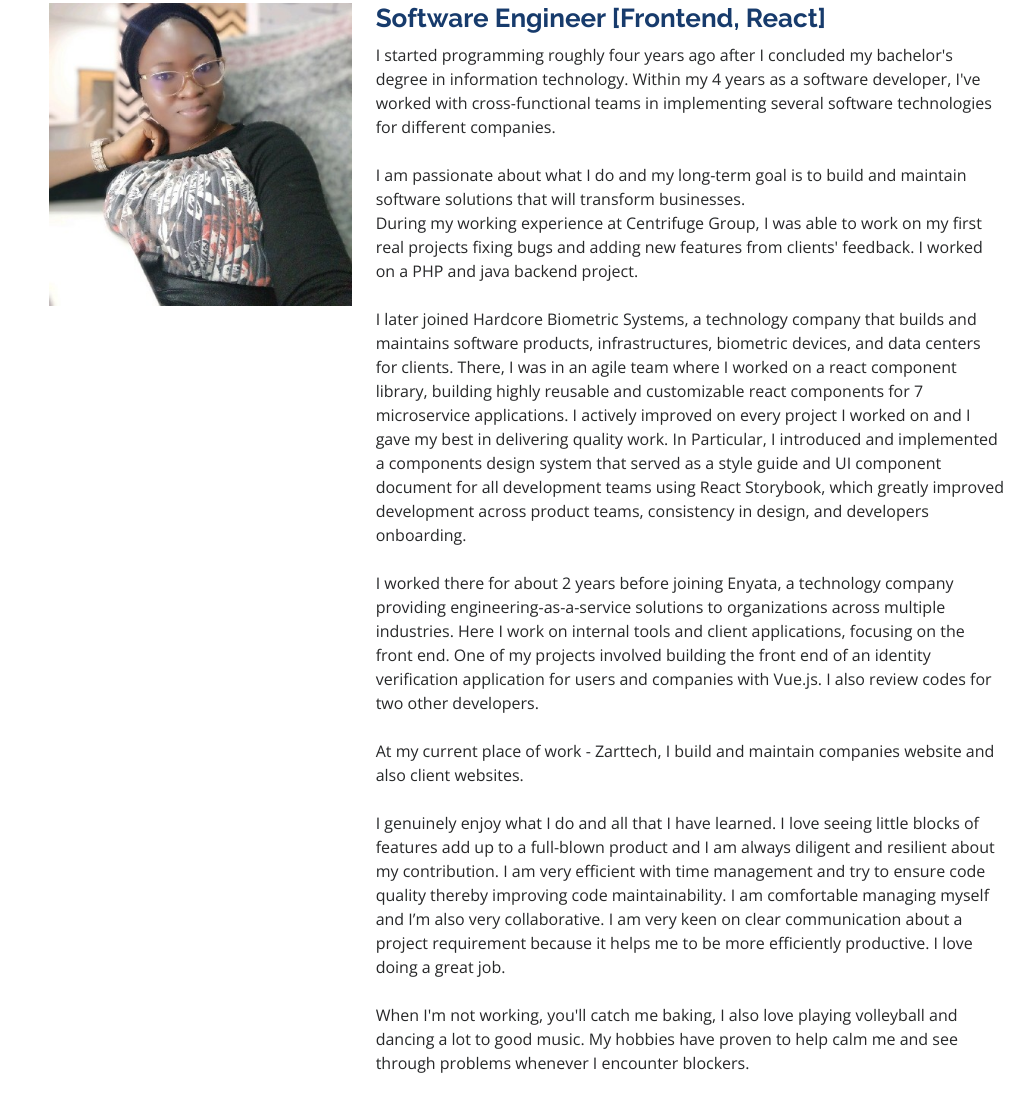
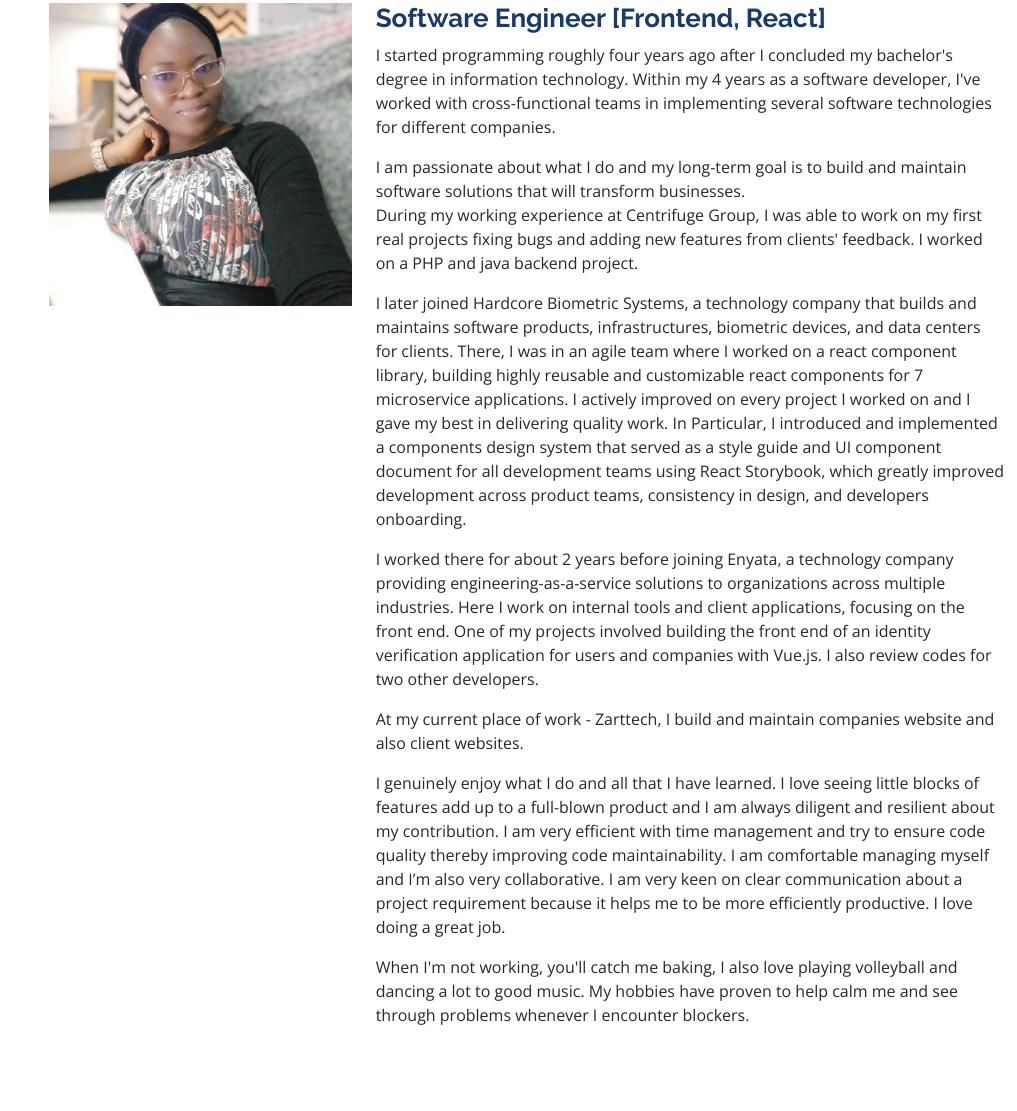
Before and after one commit to TechieTee/portfolio, a plain HTML site: page index.html in a window 1280 px wide. Shown: the part 1061-2172 px from the top of the page, without its empty margins (263-1280 px from the left). Drawn offline with nearby package versions, Linux system fonts and the light colour scheme.

Commit message:
Update index.html
test3

```diff
--- a/index.html
+++ b/index.html
@@ -174,23 +174,23 @@ modern frontend tools and technologies across different agile product developmen
 
              <p>
                I started programming roughly four years ago after I concluded my bachelor's degree in information technology. Within my 4 years as a software developer, I've worked with cross-functional teams in implementing several software technologies for different companies.
-<br><br>
+<p>
 I am passionate about what I do and my long-term goal is to build and maintain software solutions that will transform businesses.
 <br>
 During my working experience at Centrifuge Group, I was able to work on my first real projects fixing bugs and adding new features from clients' feedback. I worked on a PHP and java backend project.
-<br><br>
+<p>
 I later joined Hardcore Biometric Systems, a technology company that builds and maintains software products, infrastructures, biometric devices, and data centers for clients.
 There, I was in an agile team where I worked on a react component library, building highly reusable and customizable react components for 7 microservice applications.
 I actively improved on every project I worked on and I gave my best in delivering quality work. In Particular, I introduced and implemented a components design system that served as a style guide and UI component document for all development teams using React Storybook, which greatly improved development across product teams, consistency in design, and developers onboarding.
-<br><br>
+<p>
 I worked there for about 2 years before joining Enyata, a technology company providing engineering-as-a-service solutions to organizations across multiple industries.
 Here I work on internal tools and client applications, focusing on the front end. One of my projects involved building the front end of an identity verification application for users and companies with Vue.js. I also review codes for two other developers.
-               <br><br>
+               <p>
                At my current place of work - Zarttech, I build and maintain companies website and also client websites.
-<br><br>
+<p>
 I genuinely enjoy what I do and all that I have learned. I love seeing little blocks of features add up to a full-blown product and I am always diligent and resilient about my contribution. I am very efficient with time management and try to ensure code quality thereby improving code maintainability. I am comfortable managing myself and I’m also very collaborative.
 I  am very keen on clear communication about a project requirement because it helps me to be more efficiently productive. I love doing a great job.
-<br><br>
+<p>
 When I'm not working, you'll catch me baking, I also love playing volleyball and dancing a lot to good music. My hobbies have proven to help calm me and see through problems whenever I encounter blockers.
 
 
```
